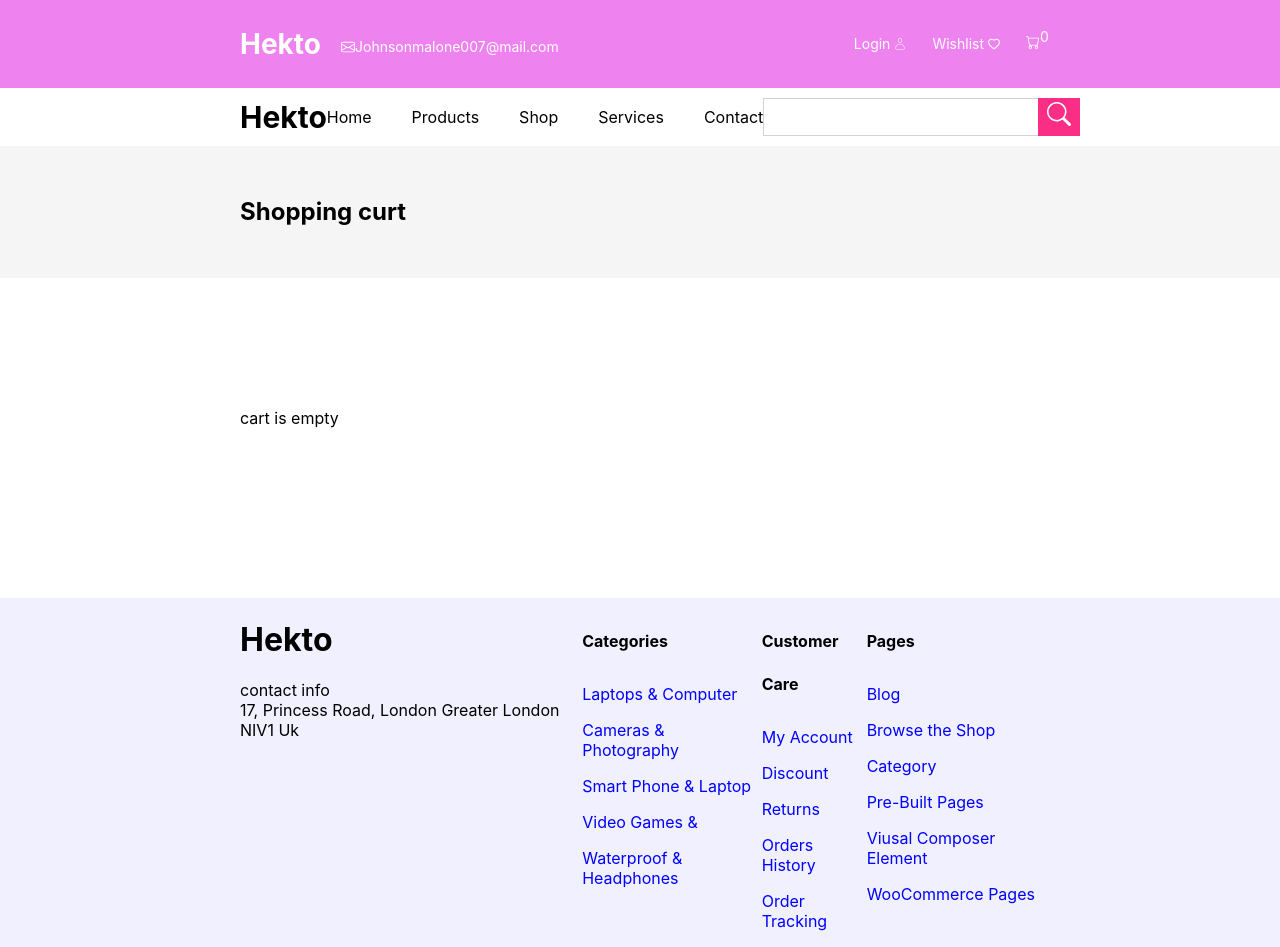
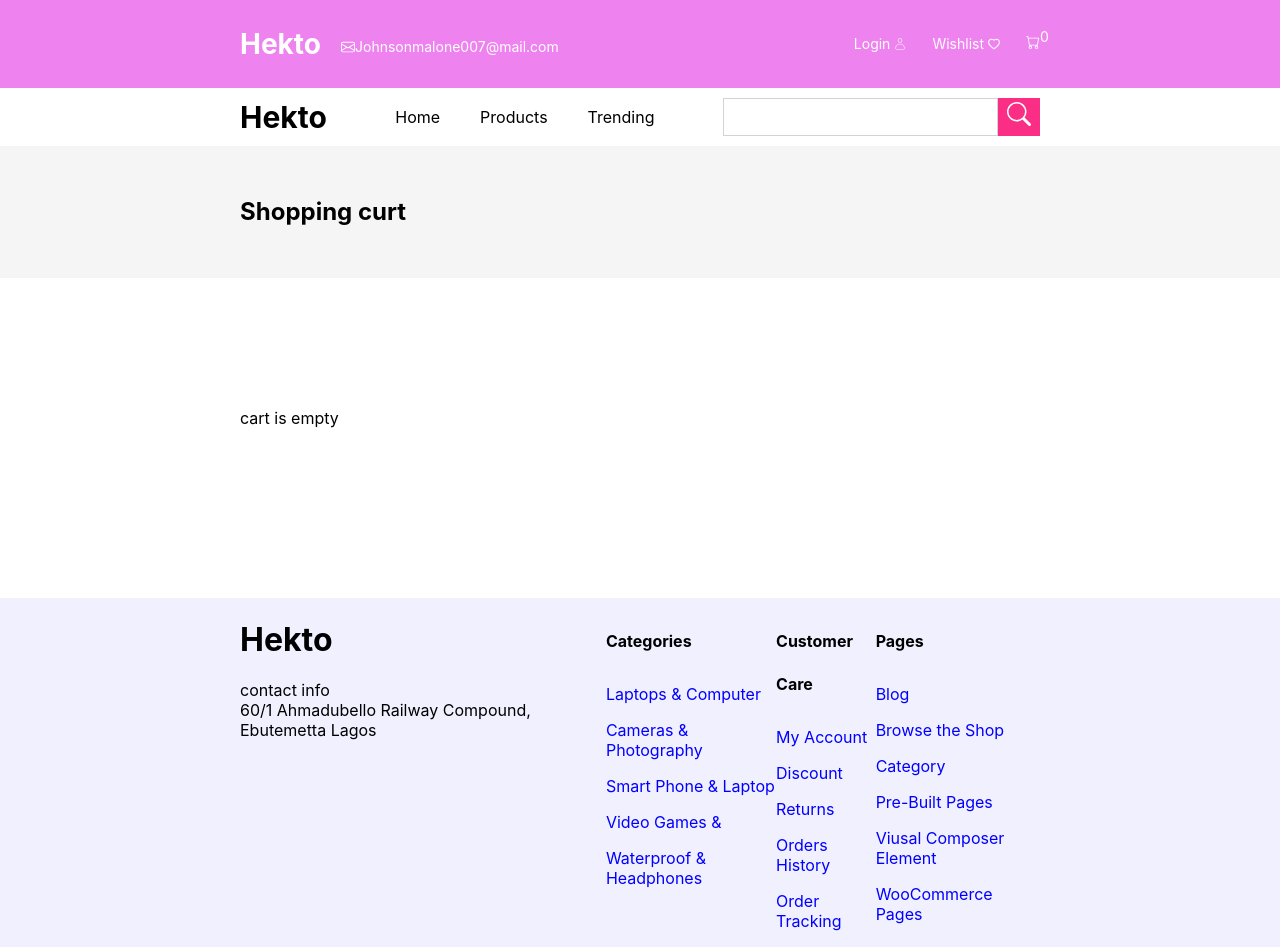
Before and after one commit to Malone-chisom/Hekto-Project, a React (Create React App) app: page /cart in a window 1280 px wide. Built offline with nearby package versions, Linux system fonts and the light colour scheme.

Commit message:
Lastest commit

```diff
--- a/src/components/footer/Footer.jsx
+++ b/src/components/footer/Footer.jsx
@@ -29,7 +29,7 @@ const FooterComponent = () => {
                         </div> */}
                         <p>
                             contact info <br />
-                            17, Princess Road, London Greater London NIV1 Uk
+                            60/1 Ahmadubello Railway Compound, Ebutemetta Lagos
                         </p>
                     </div>
                     <div className="footer-right footer-y">
--- a/src/components/general/Navbar.jsx
+++ b/src/components/general/Navbar.jsx
@@ -25,7 +25,7 @@ import HomePage from "../HomePage"
 
 
 function Navbar({ isNavbarOpened }) {
-    const navRef = useRef();
+    const navRef = useRef(null);
     const navigate = useNavigate()
 
     // const shopContext = useContext(AppContext);
@@ -50,17 +50,17 @@ function Navbar({ isNavbarOpened }) {
     const { cartItems, count, setCount, handleOpenNavbar } = shopContext
     console.log("count", count)
 
-    // const handleDecreasedQuantity = () => {
-    //     if (count - 1) {
-    //         setCount(count - 1)
-    //     }
-    // }
+    const handleDecreasedQuantity = () => {
+        if (count - 1) {
+            setCount(count - 1)
+        }
+    }
 
-    // const handleIncreaseQuantity = () => {
-    //     if (count > 1) {
-    //         setCount(count + 1)
-    //     }
-    // }
+    const handleIncreaseQuantity = () => {
+        if (count > 1) {
+            setCount(count + 1)
+        }
+    }
 
     return (
         <div className="home container">
@@ -92,7 +92,7 @@ function Navbar({ isNavbarOpened }) {
                             </div> */}
                         </div>
                         <div className="navbar-top-right" ref={navRef}>
-                            <div className="display-small-screen">
+                            <div className="display-small-screen" >
                                 <li onClick={() => handleNavigate("home")}>Home </li>
                                 <li><a href="#">About</a></li>
                                 <li><a href="#">Product</a></li>
@@ -112,7 +112,7 @@ function Navbar({ isNavbarOpened }) {
                                     <AiOutlineHeart />
                                 </span>
                             </div>
-                            <div className="navbar-top-right-3">
+                            <div className="navbar-top-right-3"  >
                                 <span className="navbar-top-right-child" onClick={() => handleNavigate('cart')} style={{ position: "relative" }}>
                                     <BsCart />
                                     <span style={{ position: "absolute", top: "-7px" }}>{cartItems.length}</span>
@@ -129,7 +129,7 @@ function Navbar({ isNavbarOpened }) {
                         {/* <button className="nav-btn" onClick={handleOpenNavbar}> */}
                         <button className="nav-btn" onClick={() => {
                             showNavbar()
-                            handleOpenNavbar()
+                            // handleOpenNavbar()
                         }}>
                             {
                                 isNavbarOpened ? <MdCancel /> : <FaBars />
@@ -148,11 +148,11 @@ function Navbar({ isNavbarOpened }) {
 
                     </div>
                     <div className="navbar-bottom-2">
-                        <div className="navbar-menue-item" onClick={() => handleNavigate("home")}>Home</div>
-                        <div className="navbar-menue-item navbar-menue-item-left" > <span href="#products" >Products</span></div>
-                        <div className="navbar-menue-item navbar-menue-item-left">Shop</div>
-                        <div className="navbar-menue-item navbar-menue-item-left"> Services</div>
-                        <div className="navbar-menue-item navbar-menue-item-left">Contact</div>
+                        <a className="navbar-menue-item" href="#home">Home</a>
+                        <div className="navbar-menue-item navbar-menue-item-left" > <a href="#products" >Products</a></div>
+                        {/* <div className="navbar-menue-item navbar-menue-item-left"><a href="#latestproducts"></a>Shop</div> */}
+                        {/* <div className="navbar-menue-item navbar-menue-item-left"></div> */}
+                        <div className="navbar-menue-item navbar-menue-item-left" > <a href="#trending">Trending</a></div>
 
                     </div>
                     <div className="navbar-bottom-3">
--- a/src/components/home/Home.jsx
+++ b/src/components/home/Home.jsx
@@ -30,6 +30,7 @@ import { AppContext } from "../../context/context";
 import axios from "axios";
 import FooterComponent from "../footer/Footer";
 import Swal from "sweetalert2";
+import Navbar from "../general/Navbar";
 
 
 function Home({ isHovered, handleMouseLeave, handleMouseEnter }) {
@@ -97,7 +98,7 @@ function Home({ isHovered, handleMouseLeave, handleMouseEnter }) {
         <div className="home">
 
             {/* Section-1/Hero starts  */}
-            <div className="section-1-container">
+            <div className="section-1-container" id="home">
                 <div className="padding-horizontal padding-vertical">
                     <div className="section-1">
                         <div className="section-1-left">
@@ -151,7 +152,7 @@ function Home({ isHovered, handleMouseLeave, handleMouseEnter }) {
             {/* Section-1/Hero ends  */}
 
             {/* Section-2/ Starts */}
-            <div className="section-2-container">
+            <div className="section-2-container" id="products">
                 <div className="padding-horizontal">
                     <div className="section-2">
                         <div className="section-heading">
@@ -272,21 +273,21 @@ function Home({ isHovered, handleMouseLeave, handleMouseEnter }) {
             {/* Section-2/ Ends */}
 
             {/* Section-3 Starts here */}
-            <div className="section-3-container" id="products">
+            <div className="section-3-container" >
                 <div className="padding-horizontal">
                     <div className="section-3">
                         <div>
                             <div className="section-heading">
-                                <span>
+                                <span id="latestproducts">
                                     Latest Porducts
                                 </span>
                             </div>
-                            <div className="section-3-links sub-section-headers">
+                            {/* <div className="section-3-links sub-section-headers">
                                 <div className="">New Arival</div>
                                 <div>Best Seller</div>
                                 <div>Featured</div>
                                 <div>Special offer</div>
-                            </div>
+                            </div> */}
                             <div className="section-3-content">
                                 <div className="overall-image-box-container">
                                     <div className="image-box-container">
@@ -429,12 +430,12 @@ function Home({ isHovered, handleMouseLeave, handleMouseEnter }) {
                                         </div>
                                     </div>
                                     <div className="section-4-padding-vertical">
-                                        <span>24/7 support</span>
+                                        <span> Quick delivery</span>
                                     </div>
                                     <div className="section-4-flex-center">
                                         <div className=" section-4-lorem">
                                             <span>
-                                                Lorem ipsum dolor sit amet, consectetur adipiscing elit. Massa purus gravida.
+                                                Our Quick Delivery Service ensures you get what you need, when you need it.
                                             </span>
                                         </div>
                                     </div>
@@ -449,12 +450,12 @@ function Home({ isHovered, handleMouseLeave, handleMouseEnter }) {
                                     </div>
 
                                     <div className="section-4-padding-vertical">
-                                        <span>24/7 support</span>
+                                        <span> Cash back</span>
                                     </div>
                                     <div className="section-4-flex-center">
                                         <div className="section-4-lorem">
                                             <span>
-                                                Lorem ipsum dolor sit amet, consectetur adipiscing elit. Massa purus gravida.
+                                                Earn while you shop with our Cashback Rewards program! Every purchase
                                             </span>
                                         </div>
                                     </div>
@@ -468,12 +469,12 @@ function Home({ isHovered, handleMouseLeave, handleMouseEnter }) {
                                         </div>
                                     </div>
                                     <div className="section-4-padding-vertical">
-                                        <span>24/7 support</span>
+                                        <span>Premium quality</span>
                                     </div>
                                     <div className="section-4-flex-center">
                                         <div className="section-4-lorem" >
                                             <span>
-                                                Lorem ipsum dolor sit amet, consectetur adipiscing elit. Massa purus gravida.
+                                                Earn while you shop with our Cashback Rewards program! Every purchase
                                             </span>
                                         </div>
                                     </div>
@@ -492,7 +493,7 @@ function Home({ isHovered, handleMouseLeave, handleMouseEnter }) {
                                     <div className="section-4-flex-center">
                                         <div className="section-4-lorem">
                                             <span>
-                                                Lorem ipsum dolor sit amet, consectetur adipiscing elit. Massa purus gravida.
+                                                We're here for you, day and night. Our 24/7 Support team is always available
                                             </span>
                                         </div>
                                     </div>
@@ -549,7 +550,7 @@ function Home({ isHovered, handleMouseLeave, handleMouseEnter }) {
 
             {/* section 6 starts here */}
 
-            <div className="section-6-container">
+            <div className="section-6-container" id="trending">
                 <div className="padding-horizontal">
                     <div className="section-6">
                         <div className="section-6-heading">
--- a/src/styles/general/navbar.scss
+++ b/src/styles/general/navbar.scss
@@ -212,6 +212,11 @@ ul {
     display: none;
 }
 
+a {
+    text-decoration: none;
+    color: black;
+}
+
 
 
 @media screen and (max-width: 1030px) {
@@ -233,15 +238,17 @@ ul {
 
     // .nav-btn {}
 
+
     .container .navbar-top-right {
-        position: fixed;
+        position: absolute;
         top: 0;
         left: 0;
         height: 100%;
         width: 100%;
         transition: 1s;
         background-color: violet;
-        transform: translateY(-100%);
+        // display: none;
+        // transform: translateY(-100vh);
         z-index: 10;
         flex-direction: column;
         justify-content: flex-start;
@@ -249,12 +256,13 @@ ul {
         opacity: 1;
     }
 
-    .container .responsive_nav {
-        transform: none;
-        opacity: 1;
+    .responsive_nav {
+        transform: translateY(-100vh);
+
+
     }
 
-    .navbar-bottom {
+    .container .navbar-bottom {
         display: none;
     }
 }
```
Also changed, not shown: src/components/HomePage.jsx (+7 -4 lines), src/components/stylespage.css (added).
